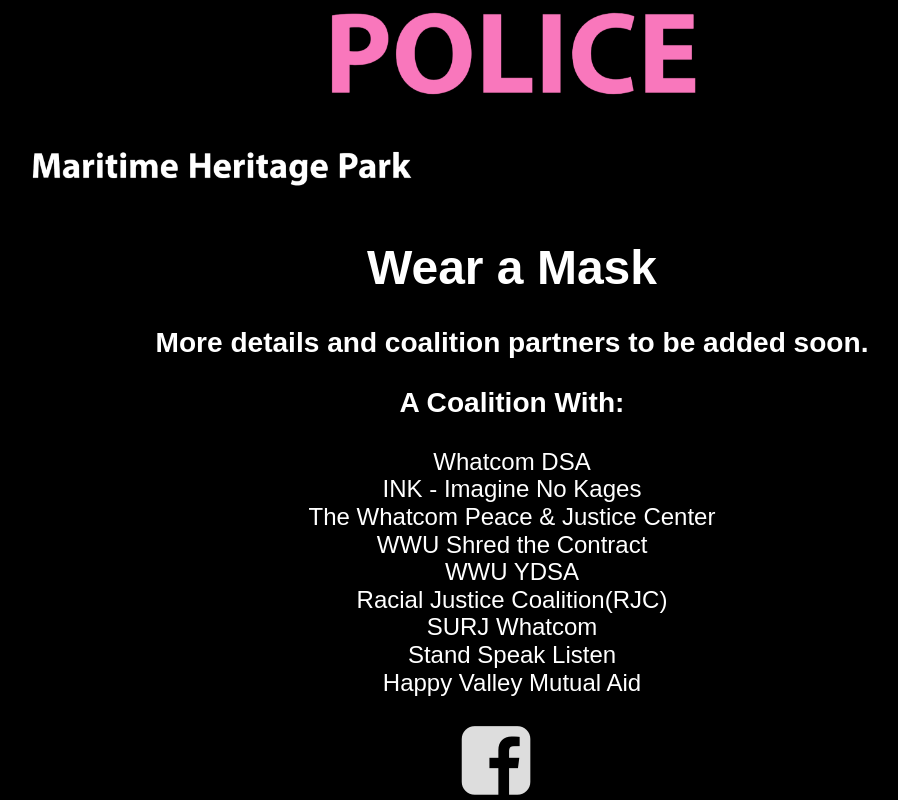
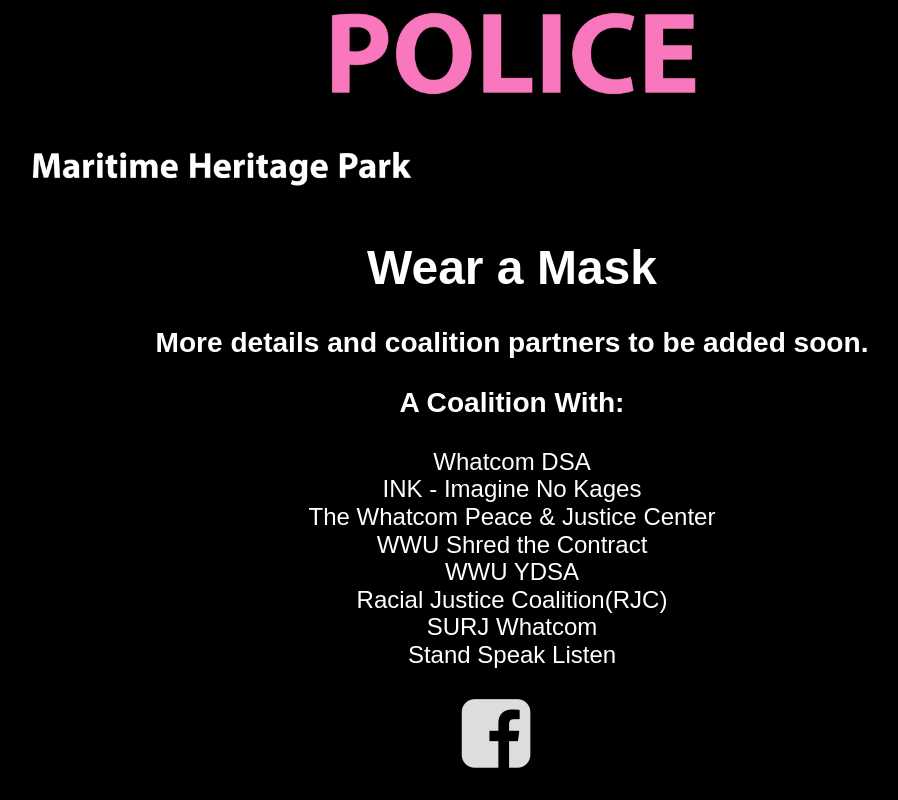
Before and after one commit to futuretman/defundbpd, a website built with Parcel: page index.html in a window 1280 px wide. Shown: the part 1375-2175 px from the top of the page, without its empty margins (128-1026 px from the left). After the commit the page ends 2148 px from the top, so only its background shows below. Built offline with nearby package versions, Linux system fonts and the light colour scheme.

Commit message:
Remove Sponsor

```diff
--- a/index.html
+++ b/index.html
@@ -46,7 +46,6 @@
          <li>Racial Justice Coalition(RJC)</li>
          <li>SURJ Whatcom</li>
          <li>Stand Speak Listen</li>
-         <li>Happy Valley Mutual Aid</li>
       </ul>
     </div>
   </div>
```
